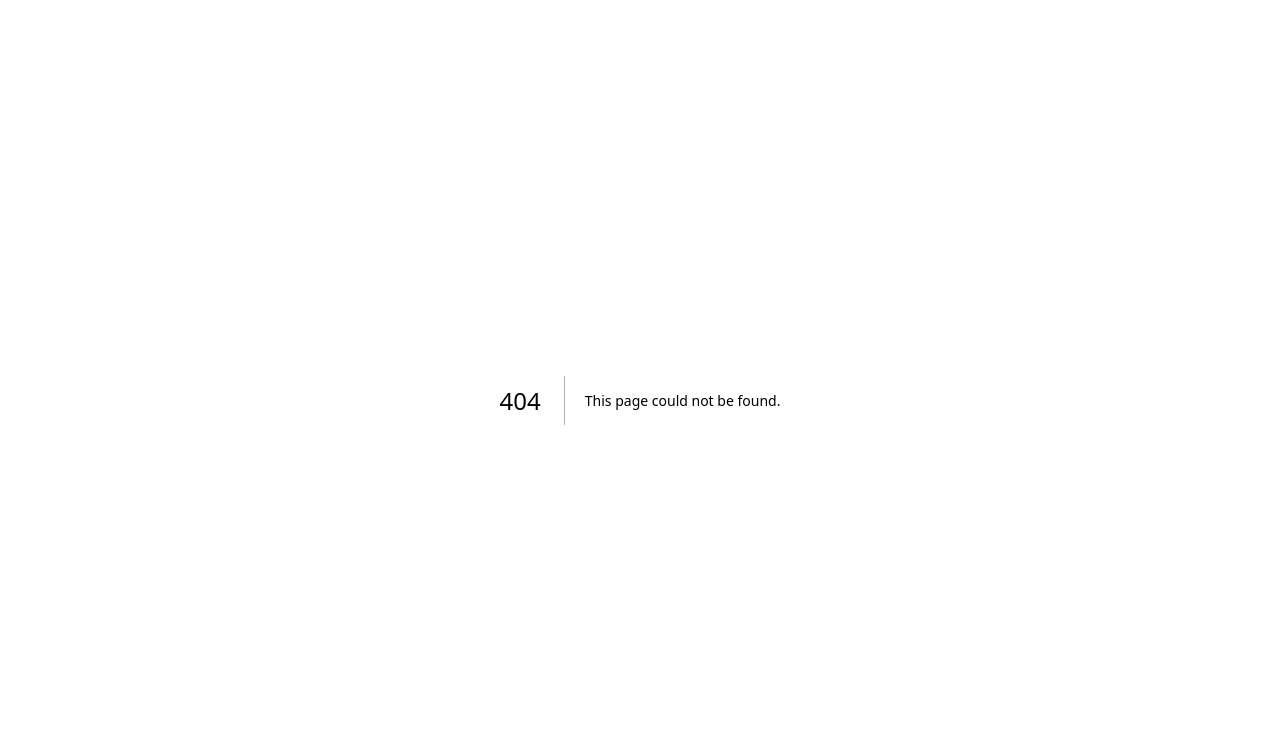
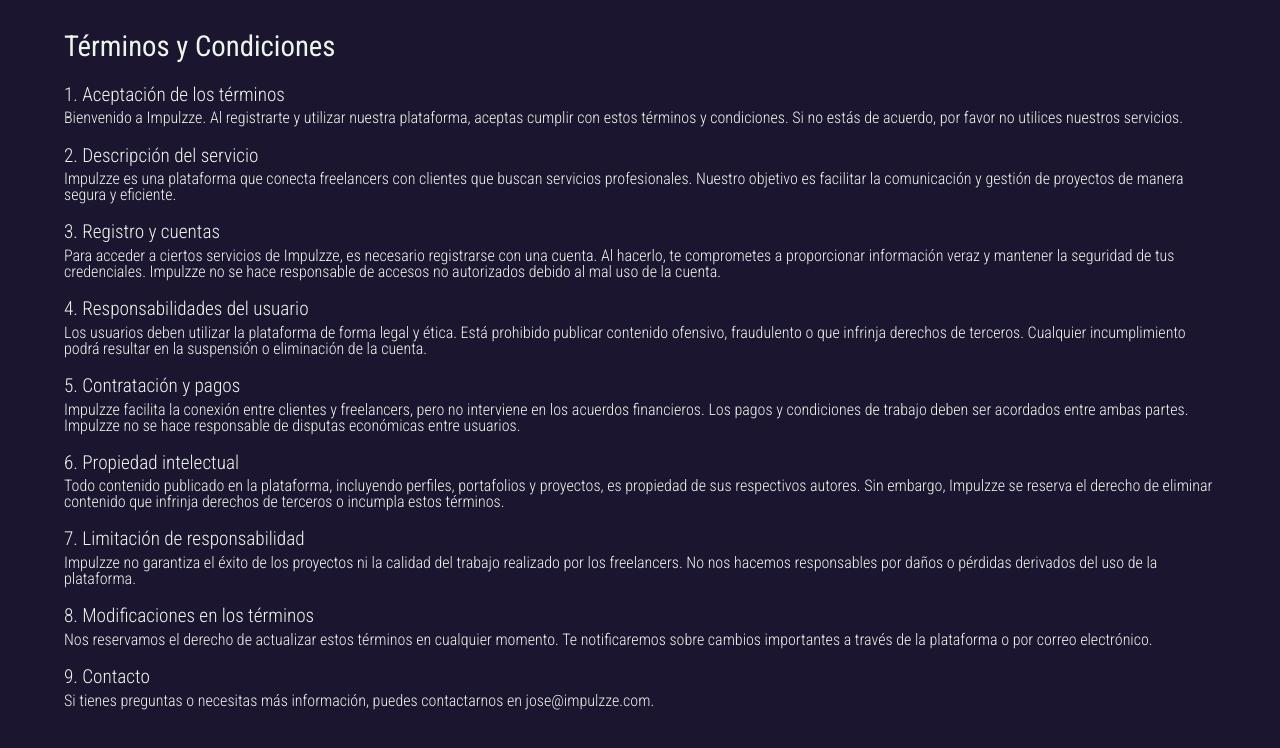
Before and after one commit to DaniRox/impulzze, a Next.js app: page /terminos in a window 1280 px wide. Before the commit this address had no page. Shown: the top 748 px of the page. Built offline with nearby package versions, Linux system fonts and the light colour scheme; a web font is replaced by a local one.

Commit message:
sitio terminado

```diff
--- a/src/components/sections/Footer.jsx
+++ b/src/components/sections/Footer.jsx
@@ -102,7 +102,7 @@
 
             <div className={styles.FooterContent__termsYmention}>
                 <p>
-                    <a href="" target="_blank">Términos y Condiciones</a>
+                    <a href="/terminos" target="_blank">Términos y Condiciones</a>
                 </p>
                 <p>
                     <a href="https://www.danirox.click/" target="_blank">Diseño y Desarrollo por DaniRox</a>
--- /dev/null
+++ b/src/pages/terminos.jsx
@@ -0,0 +1,71 @@
+import Head from 'next/head';
+import styles from "@/pages/terminos.module.css"
+
+export default function Terminos() {
+    return (
+        <>
+        <Head>
+            <title>Términos y Condiciones</title>
+            <meta name="description" content="Consulta nuestros términos y condiciones." />
+        </Head>
+        <div className={styles.Terminos}>
+            <h1 className={styles.title}>Términos y Condiciones</h1>
+            <h2 className={styles.subtitle}>1. Aceptación de los términos</h2>
+            <p className={styles.text}>
+            Bienvenido a <strong>Impulzze</strong>. Al registrarte y utilizar nuestra plataforma, aceptas cumplir con estos términos y condiciones.
+            Si no estás de acuerdo, por favor no utilices nuestros servicios.
+            </p>
+
+            <h2 className={styles.subtitle}>2. Descripción del servicio</h2>
+            <p className={styles.text}>
+            Impulzze es una plataforma que conecta freelancers con clientes que buscan servicios profesionales.
+            Nuestro objetivo es facilitar la comunicación y gestión de proyectos de manera segura y eficiente.
+            </p>
+
+            <h2 className={styles.subtitle}>3. Registro y cuentas</h2>
+            <p className={styles.text}>
+            Para acceder a ciertos servicios de Impulzze, es necesario registrarse con una cuenta.
+            Al hacerlo, te comprometes a proporcionar información veraz y mantener la seguridad de tus credenciales.
+            Impulzze no se hace responsable de accesos no autorizados debido al mal uso de la cuenta.
+            </p>
+
+            <h2 className={styles.subtitle}>4. Responsabilidades del usuario</h2>
+            <p className={styles.text}>
+            Los usuarios deben utilizar la plataforma de forma legal y ética.
+            Está prohibido publicar contenido ofensivo, fraudulento o que infrinja derechos de terceros.
+            Cualquier incumplimiento podrá resultar en la suspensión o eliminación de la cuenta.
+            </p>
+
+            <h2 className={styles.subtitle}>5. Contratación y pagos</h2>
+            <p className={styles.text}>
+            Impulzze facilita la conexión entre clientes y freelancers, pero no interviene en los acuerdos financieros.
+            Los pagos y condiciones de trabajo deben ser acordados entre ambas partes.
+            Impulzze no se hace responsable de disputas económicas entre usuarios.
+            </p>
+
+            <h2 className={styles.subtitle}>6. Propiedad intelectual</h2>
+            <p className={styles.text}>
+            Todo contenido publicado en la plataforma, incluyendo perfiles, portafolios y proyectos, es propiedad de sus respectivos autores.
+            Sin embargo, Impulzze se reserva el derecho de eliminar contenido que infrinja derechos de terceros o incumpla estos términos.
+            </p>
+
+            <h2 className={styles.subtitle}>7. Limitación de responsabilidad</h2>
+            <p className={styles.text}>
+            Impulzze no garantiza el éxito de los proyectos ni la calidad del trabajo realizado por los freelancers.
+            No nos hacemos responsables por daños o pérdidas derivados del uso de la plataforma.
+            </p>
+
+            <h2 className={styles.subtitle}>8. Modificaciones en los términos</h2>
+            <p className={styles.text}>
+            Nos reservamos el derecho de actualizar estos términos en cualquier momento.
+            Te notificaremos sobre cambios importantes a través de la plataforma o por correo electrónico.
+            </p>
+
+            <h2 className={styles.subtitle}>9. Contacto</h2>
+            <p className={styles.text}>
+            Si tienes preguntas o necesitas más información, puedes contactarnos en <strong>jose@impulzze.com</strong>.
+            </p>
+        </div>
+        </>
+    );
+}
--- /dev/null
+++ b/src/pages/terminos.module.css
@@ -0,0 +1,28 @@
+.Terminos {
+    width: 100%;
+    height: 100vh;
+    background-color: var(--dark);
+    color: var(--clear);
+    font-family: var(--font-primary);
+    padding: 2rem 5% 1.5rem;
+    display: flex;
+    flex-direction: column;
+}
+
+.title {
+    font-weight: var(--font-weight-medium);
+    font-size: var(--font-Xlarge);
+    padding-bottom: 1.5rem;
+}
+
+.subtitle {
+    font-size: var(--font-large);
+    font-weight: var(--font-weight-light);
+    padding-bottom: 0.4rem;
+}
+
+.text {
+    font-weight: var(--font-weight-light);
+    font-size: var(--font-small);
+    padding-bottom: 1.2rem;
+}
```
